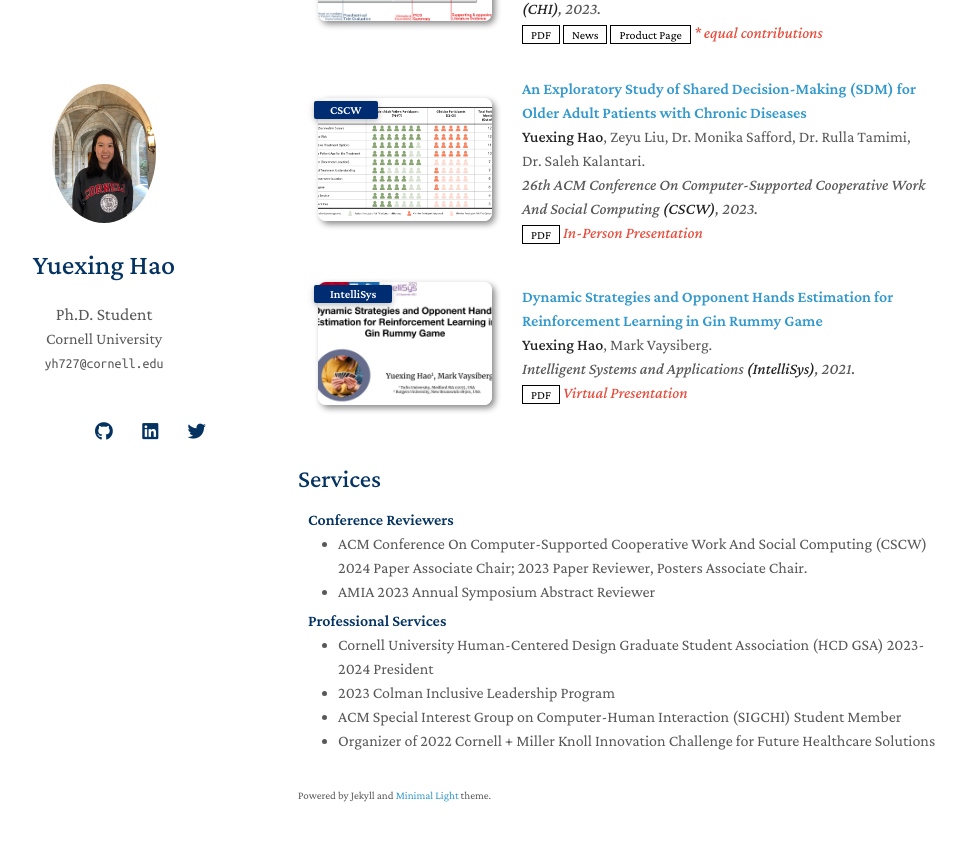
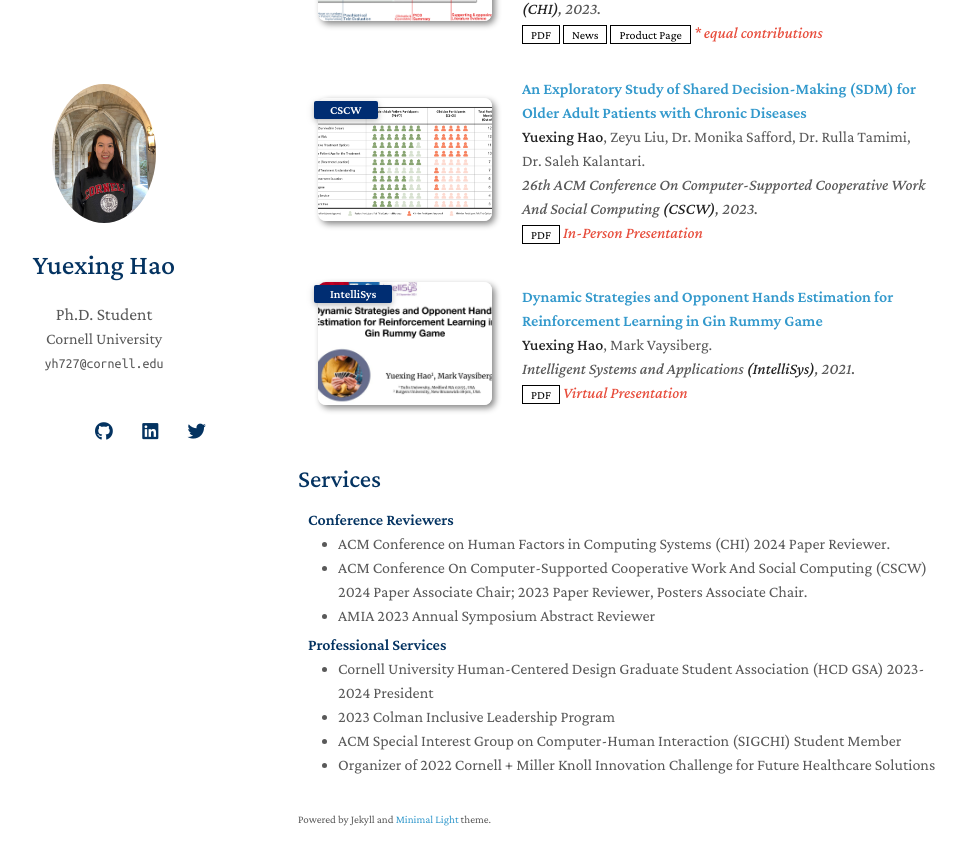
Before and after one commit to YuexingHao/Yuexing-Hao, a Jekyll site: the page built from index.md, in a window 1280 px wide and 900 px high, scrolled down 1568 px. Shown: the top 865 px of the window, without its empty margins (172-1138 px from the left). Built offline with Jekyll 4.4.1, drawn with Linux system fonts in a browser that asks for light colours; nearby versions of some CDN libraries; a style sheet for code colours, icons or effects is not loaded; our own code applies the rules of GitHub Pages for plain Markdown files.

Commit message:
Update services.md

```diff
--- a/_includes/services.md
+++ b/_includes/services.md
@@ -3,6 +3,7 @@
 <h4 style="margin:0 10px 0;">Conference Reviewers</h4>
 
 <ul style="margin:0 0 5px;">
+  <li><a href="https://dl.acm.org/conference/chi"><autocolor>ACM Conference on Human Factors in Computing Systems (CHI) 2024 Paper Reviewer. </autocolor></a></li>
   <li><a href="https://dl.acm.org/conference/cscw"><autocolor>ACM Conference On Computer-Supported Cooperative Work And Social Computing (CSCW) 2024 Paper Associate Chair; 2023 Paper Reviewer, Posters Associate Chair. </autocolor></a></li>
   <li><a href="https://amia.org/education-events/amia-2023-annual-symposium"><autocolor>AMIA 2023 Annual Symposium Abstract Reviewer</autocolor></a></li>
 </ul>
```
